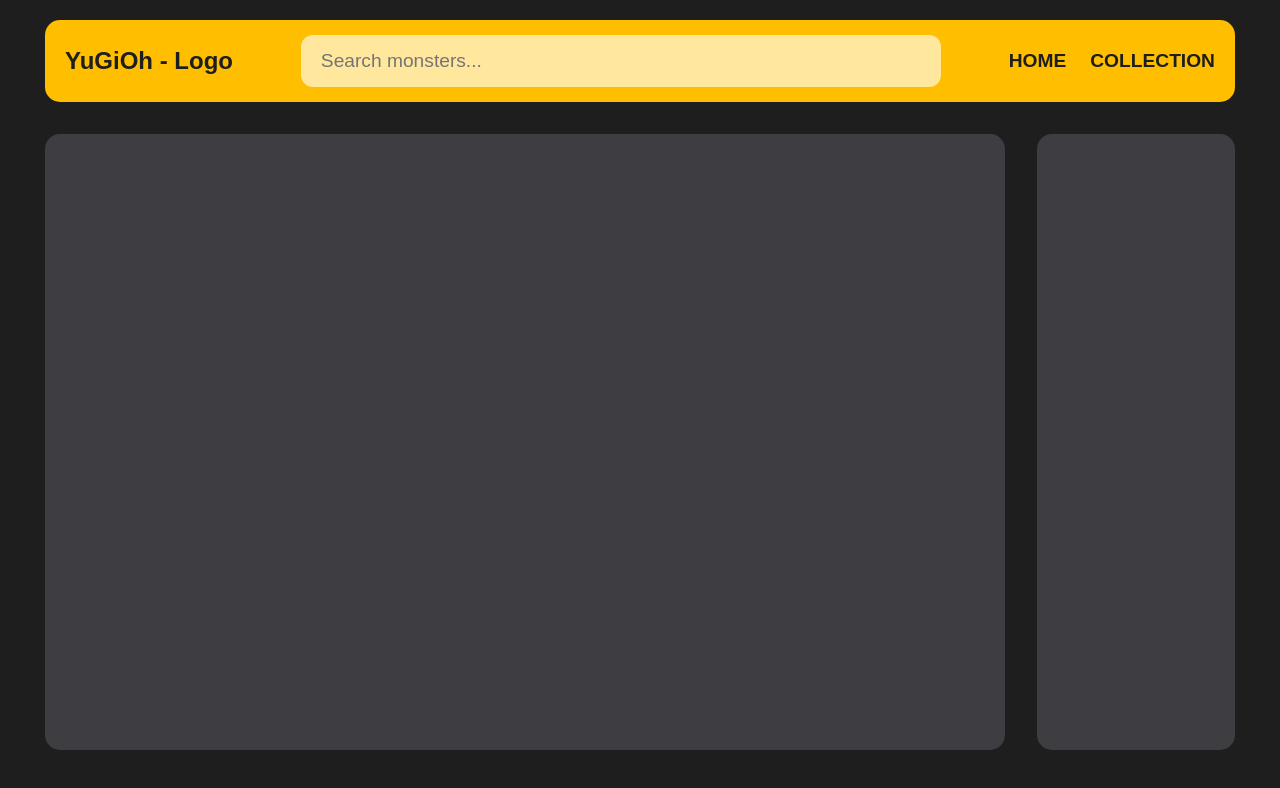
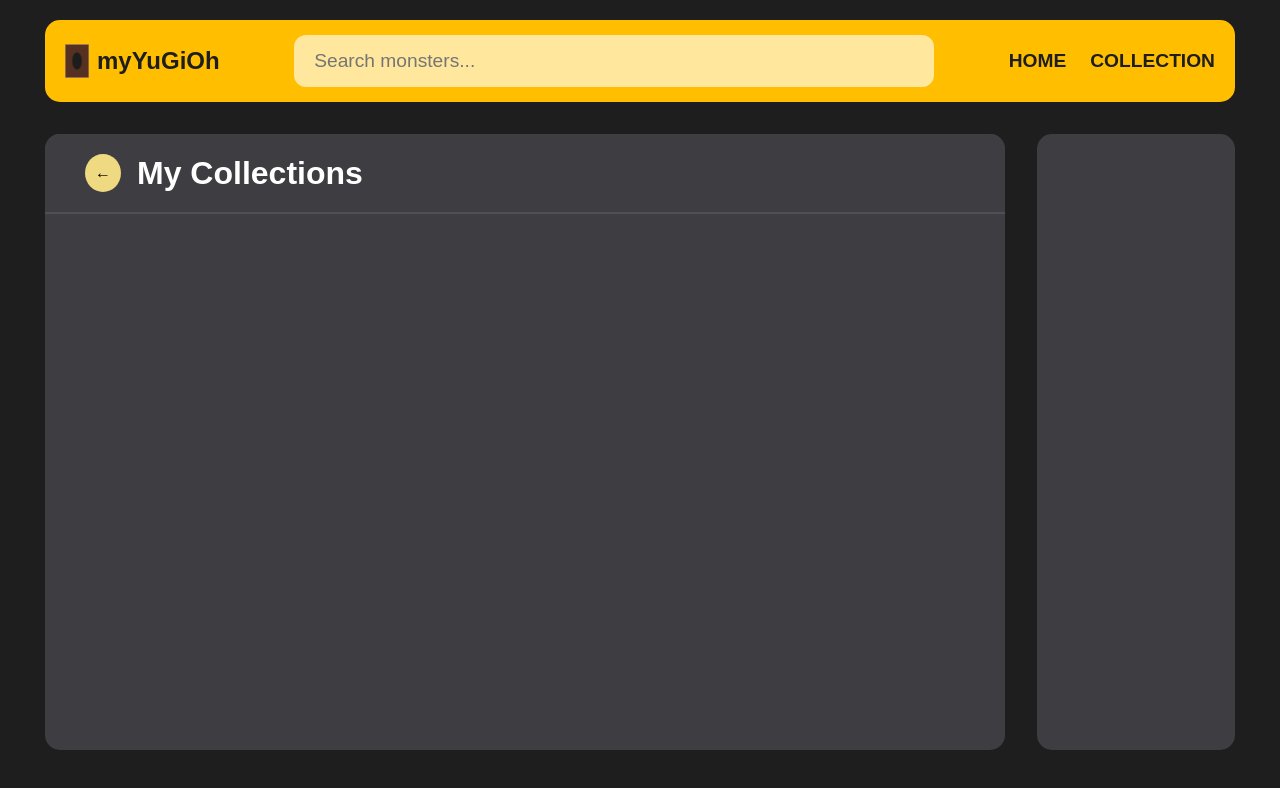
Before and after one commit to benaderaw/yugioh-app, a React (Vite) app: page / in a window 1280 px wide. Both pictures are taken after a click on the item "COLLECTION". Shown: the top 788 px of the page. Built offline with nearby package versions, Linux system fonts and the light colour scheme.

Commit message:
added back button > added My Collection Title > added back button > used onClick on back button to close out of my collection and go back > used useEffect to close out of my collection and go back when escape key is pressed > added underline to nav links when hover > changed logo and name

```diff
--- a/src/App.jsx
+++ b/src/App.jsx
@@ -18,7 +18,11 @@ export default function App() {
   const [error, setError] = useState("");
   const [loading, setLoading] = useState(false);
   const [selected, setSelected] = useState("");
-  const [collection, setCollection] = useState([]);
+  const [collection, setCollection] = useState(
+    JSON.parse(localStorage.getItem("collections")) === null
+      ? []
+      : JSON.parse(localStorage.getItem("collections"))
+  );
   const [showCollection, setShowCollection] = useState(false);
 
   return (
@@ -43,7 +47,11 @@ export default function App() {
           {loading && <Loading />}
           {error && !loading && <Error error={error} />}
           {showCollection ? (
-            <Collections setSelected={setSelected} collection={collection} />
+            <Collections
+              setSelected={setSelected}
+              collection={collection}
+              setShowCollection={setShowCollection}
+            />
           ) : (
             !error &&
             !loading && (
--- a/src/components/Collections.jsx
+++ b/src/components/Collections.jsx
@@ -1,13 +1,52 @@
 /* eslint-disable react/prop-types */
+import { useCallback, useEffect } from "react";
 import styles from "../cssModules/monster.module.css";
 import Monster from "./Monster";
 
-export default function Collections({ collection, setSelected }) {
+export default function Collections({
+  collection,
+  setSelected,
+  setShowCollection,
+}) {
+  // onClick - close collection display and go back when back arrow button is clicked
+  const handleBackBtn = useCallback(() => {
+    setShowCollection(false);
+  }, [setShowCollection]);
+
+  // useEffect - close collection display and go back when Escape key is pressed
+  useEffect(() => {
+    const callback = function (e) {
+      if (e.key === "Escape") handleBackBtn();
+    };
+
+    document.addEventListener("keydown", callback);
+
+    // clean up
+    return () => {
+      document.removeEventListener("keydown", callback);
+    };
+  }, [handleBackBtn]);
+
   return (
-    <ul className={styles.monstersContainer}>
-      {collection.map((monster) => (
-        <Monster key={monster.id} monster={monster} setSelected={setSelected} />
-      ))}
-    </ul>
+    <div className={styles.monstersContainer}>
+      <div className={styles.collectionTitleBox}>
+        <button className={styles.backBtn} onClick={handleBackBtn}>
+          &larr;
+        </button>
+        <h1> My Collections</h1>
+      </div>
+
+      <div className={styles.monstersBox}>
+        <ul className={styles.monstersList}>
+          {collection.map((monster) => (
+            <Monster
+              key={monster.id}
+              monster={monster}
+              setSelected={setSelected}
+            />
+          ))}
+        </ul>
+      </div>
+    </div>
   );
 }
--- a/src/components/Logo.jsx
+++ b/src/components/Logo.jsx
@@ -1,5 +1,11 @@
 import styles from "../cssModules/logo.module.css";
+import cardBack from "../assets/card-back-show.jpeg";
 
 export default function Logo() {
-  return <h2 className={styles.logo}>YuGiOh - Logo</h2>;
+  return (
+    <div className={styles.logoContainer}>
+      <img src={cardBack} alt="back of yu-gi-oh card" />
+      <h2 className={styles.logo}> myYuGiOh </h2>
+    </div>
+  );
 }
--- a/src/components/MonsterDetails.jsx
+++ b/src/components/MonsterDetails.jsx
@@ -1,5 +1,6 @@
 /* eslint-disable react/prop-types */
 // import { useState } from "react";
+import { useEffect } from "react";
 import styles from "../cssModules/monsterDetails.module.css";
 import Details from "./Details";
 import MarketPrice from "./MarketPrice";
@@ -40,8 +41,15 @@ export default function MonsterDetails({
     return styles.detailsContainer;
   };
 
+  // useEffect - update and store collections to local storage
+  useEffect(() => {
+    localStorage.setItem("collections", JSON.stringify(collection));
+  }, [collection]);
+
+  // derived-state - cheek if selected card is already in collection
   const isAdded = collection.some((card) => card.id === selected.id);
 
+  // onClick - add or remove cards to your collection
   function handleAddToOrRemoveFromCollection() {
     if (isAdded) {
       return setCollection(
@@ -51,18 +59,10 @@ export default function MonsterDetails({
       );
     }
 
-    console.log(
-      isAdded &&
-        collection.filter((card) => {
-          return card.id !== selected.id;
-        })
-    );
-
-    // if (collection.some((card) => card.id === selected.id)) return;
     setCollection([...collection, selected]);
   }
 
-  console.log(collection);
+  // console.log(collection);
 
   return (
     <>
@@ -77,7 +77,7 @@ export default function MonsterDetails({
                 onClick={handleAddToOrRemoveFromCollection}
                 className={isAdded ? styles.added : styles.add}
               >
-                {isAdded ? "Remove from collection" : "Add to Collection"}
+                {isAdded ? "Remove from Collection" : "Add to Collection"}
               </button>
 
               <div className={styles.descBox}>
--- a/src/components/Monsters.jsx
+++ b/src/components/Monsters.jsx
@@ -4,10 +4,19 @@ import Monster from "./Monster";
 
 export default function Monsters({ monsters, setSelected }) {
   return (
-    <ul className={styles.monstersContainer}>
-      {monsters.map((monster) => (
-        <Monster key={monster.id} monster={monster} setSelected={setSelected} />
-      ))}
-    </ul>
+    <div className={styles.monstersContainer}>
+      {/* <p>{monsters.length} results found</p> */}
+      <div className={styles.monstersBox}>
+        <ul className={styles.monstersList}>
+          {monsters.map((monster) => (
+            <Monster
+              key={monster.id}
+              monster={monster}
+              setSelected={setSelected}
+            />
+          ))}
+        </ul>
+      </div>
+    </div>
   );
 }
--- a/src/cssModules/logo.module.css
+++ b/src/cssModules/logo.module.css
@@ -1,3 +1,14 @@
+.logoContainer {
+  display: flex;
+  align-items: center;
+  gap: 0.5rem;
+}
+
+.logoContainer img {
+  width: 1.5rem;
+  height: auto;
+}
+
 .logo {
   color: #1e1e1e;
 }
--- a/src/cssModules/monster.module.css
+++ b/src/cssModules/monster.module.css
@@ -3,9 +3,63 @@
   width: 60rem;
   height: 77vh;
   border-radius: 15px;
+  overflow: scroll;
+
+  position: relative;
+}
+
+.collectionTitleBox {
+  background-color: #3e3e42;
+  border-bottom: 2px solid #4f4f55;
+  padding: 20px 40px;
+
+  position: sticky;
+  top: 0;
+
+  display: flex;
+  align-items: center;
+  gap: 1rem;
+}
+
+.monstersContainer h1 {
+  color: #fff;
+  font-size: 2rem;
+
+  /* position: fixed; */
+}
+
+.backBtn {
+  font-weight: bold;
+  font-size: 1rem;
+  background-color: #efd981;
+  padding: 10px;
+  border-radius: 50%;
+  cursor: pointer;
+  transition: ease-in-out 0.2s;
+
+  display: flex;
+  align-items: center;
+  justify-content: center;
+}
+
+.backBtn:hover {
+  background-color: #eed05a;
+}
+
+.monstersContainer p {
+  color: #fff;
+  font-size: 1rem;
+  padding-bottom: 1rem;
+  margin-bottom: 1.5rem;
+  border-bottom: 2px solid #4f4f55;
+}
+
+.monstersBox {
   padding: 20px 40px;
   overflow: scroll;
+}
 
+.monstersList {
   display: grid;
   grid-template-columns: repeat(4, 1fr);
   gap: 1.5rem;
--- a/src/cssModules/nav.module.css
+++ b/src/cssModules/nav.module.css
@@ -13,4 +13,10 @@
   text-decoration: none;
   font-size: 1.2rem;
   font-weight: bold;
+  padding: 0.7rem 0;
+  transition: ease-in-out 0.2s;
 }
+
+.nav li a:hover {
+  border-bottom: 3px solid #3e3e42;
+}
```
Also changed, not shown: src/assets/card-back-show.jpeg (added), src/assets/card-back.jpeg (added).
